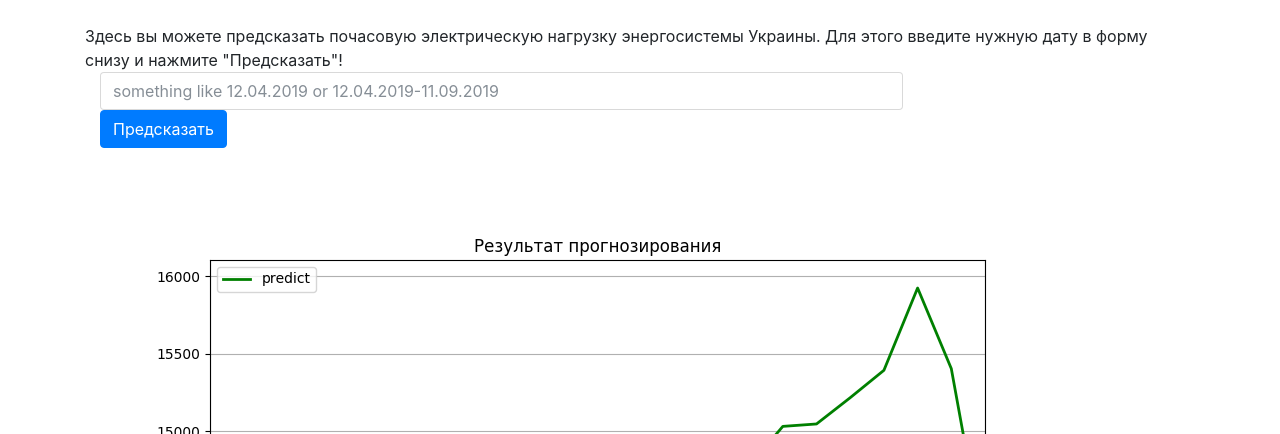
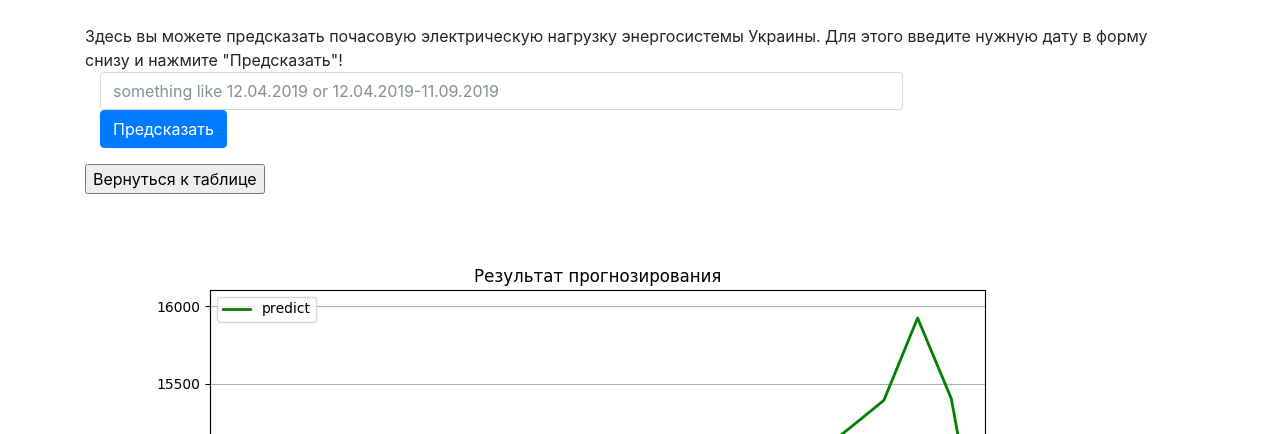
Before and after one commit to dreamfavel/power_prediction_tool, a Django app: page /fig in a window 1280 px wide. Shown: the part 56-490 px from the top of the page. Run offline with Django 3.2, Linux system fonts and the light colour scheme; some libraries are stand-ins or nearby versions.

Commit message:
return after plot

```diff
--- a/templates/figure.html
+++ b/templates/figure.html
@@ -1,6 +1,7 @@
 {% extends 'home.html' %}
 {% block content %}
 {% load static %}
+  <input type=button value="Вернуться к таблице" onClick="javascript:history.go(-1);">
   <img src="{% static 'figure.png'%}" alt="Результат">
 
 {% endblock content %}
```
